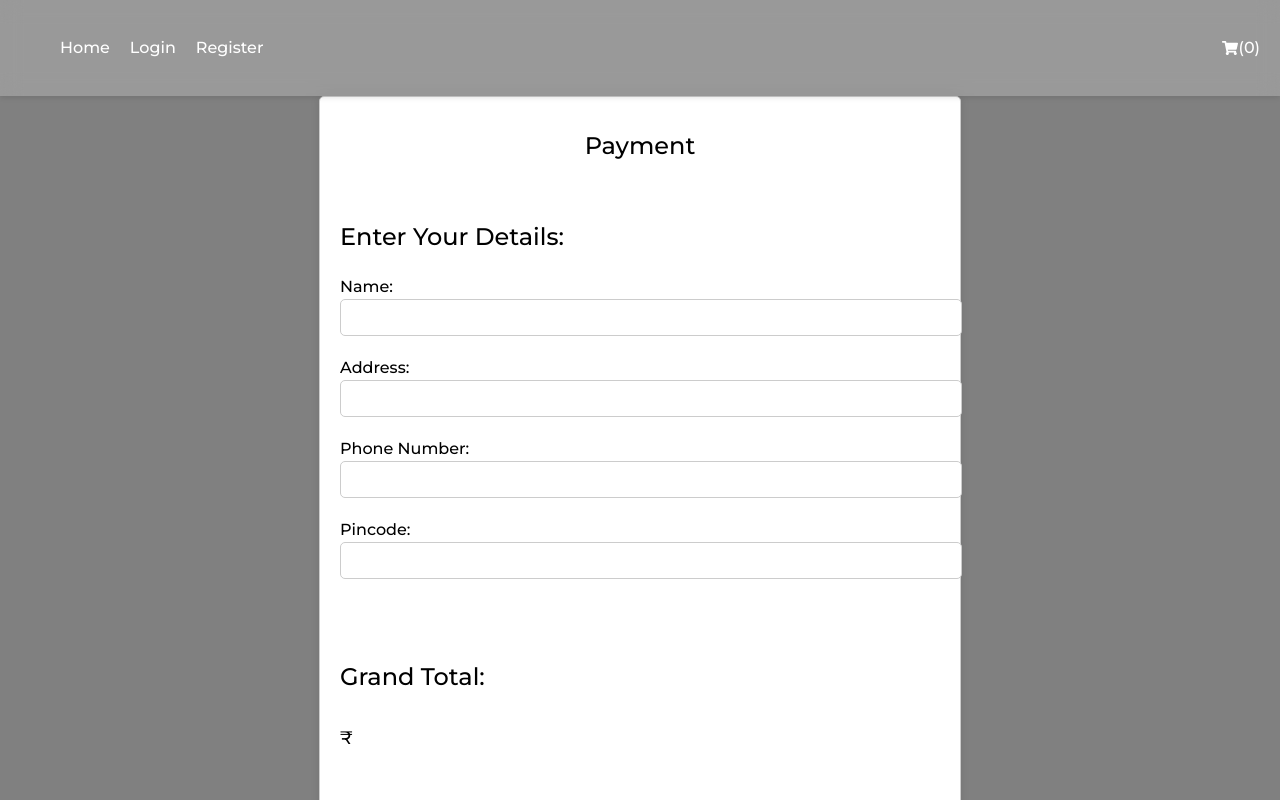
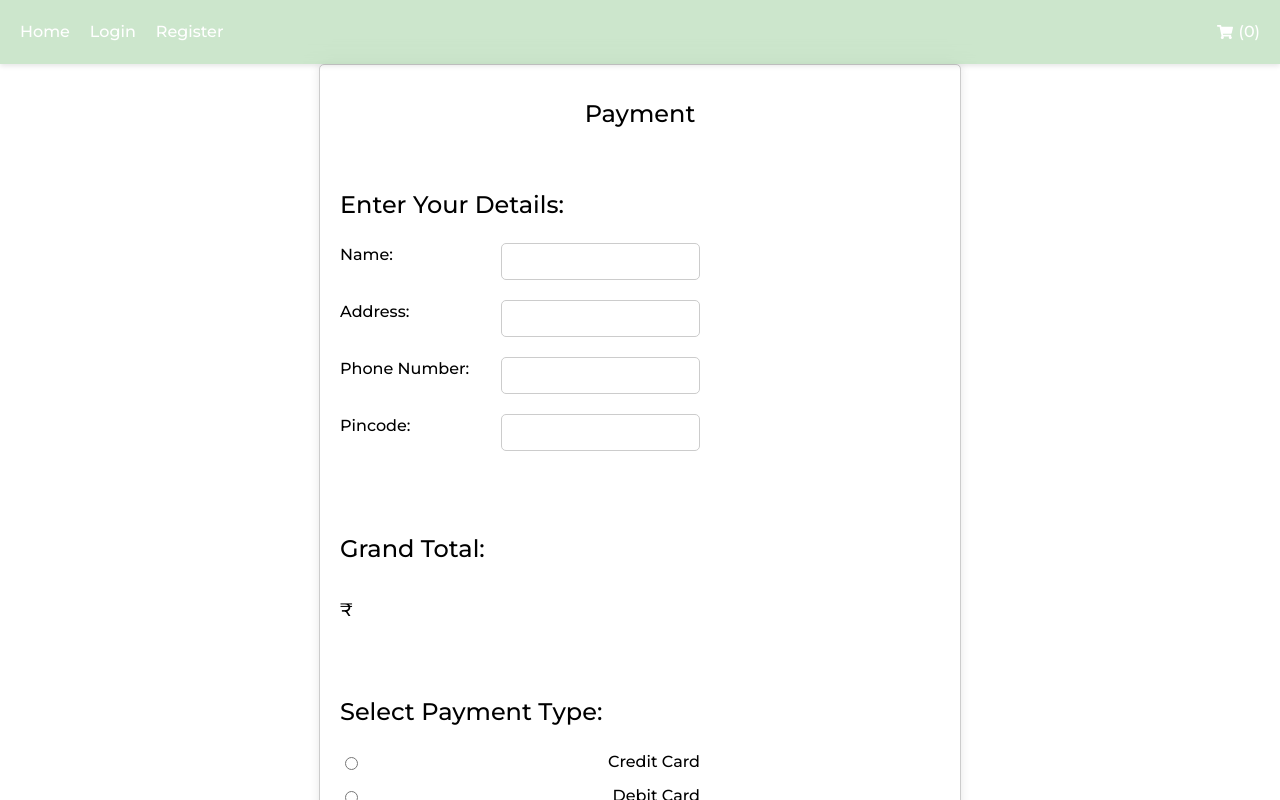
Before and after one commit to MohitNamdev22/MedFlip, a React (Vite) app in the folder MedFlip Mini Project/medflip-frontend/: page /payment in a window 1280 px wide. Shown: the top 800 px of the page. Built offline with nearby package versions, Linux system fonts and the light colour scheme; no server answers.

Commit message:
navbar and background styling

```diff
--- a/MedFlip Mini Project/medflip-frontend/src/App.jsx
+++ b/MedFlip Mini Project/medflip-frontend/src/App.jsx
@@ -14,7 +14,7 @@ function App() {
   return (
     <RecoilRoot>
       <CartProvider>
-      <div style={{ width: "100vW", height: "100vh", backgroundColor: "gray" }}>
+      <div style={{ width: "100vW", height: "100vh", backgroundColor: "rgb(233 233 233);" }}>
         <Router>
           <Navbar />
           <Routes>
--- a/MedFlip Mini Project/medflip-frontend/src/components/NavBar.css
+++ b/MedFlip Mini Project/medflip-frontend/src/components/NavBar.css
@@ -1,16 +1,18 @@
 .navbar {
-    background: rgba(255, 255, 255, 0.2); /* Glass morph effect */
+  background: rgba(0, 128, 0, 0.2); /* Using a green color for the background with some transparency */
   backdrop-filter: blur(10px);
   padding: 20px;
   display: flex;
   justify-content: space-between;
   align-items: center;
-    box-shadow: 0 2px 5px rgba(0, 0, 0, 0.1); /* Box shadow for depth */
+  box-shadow: 0 2px 5px rgba(0, 0, 0, 0.1);
 }
 
 .navbar-list {
   list-style-type: none;
   display: flex;
+  margin: 0;
+  padding: 0;
 }
 
 .navbar-list li {
@@ -18,14 +20,18 @@
 }
 
 .navbar-link {
-    color: #fff;
+  color: #fff; /* White color for the text */
   text-decoration: none;
   font-weight: bold;
-
   display: flex;
   align-items: center;
+  transition: color 0.3s;
 }
 
 .navbar-link:hover {
-    color: #ffcc00; /* Change color on hover */
+  color: #ffcc00; /* Yellow color for the text on hover */
 }
+
+.navbar-link svg {
+  margin-right: 5px;
+}
--- a/MedFlip Mini Project/medflip-frontend/src/components/Payment.css
+++ b/MedFlip Mini Project/medflip-frontend/src/components/Payment.css
@@ -20,14 +20,16 @@
   }
 
   .payment-label {
-    display: block;
+    display: flex;
+    justify-content: space-between;
     margin-bottom: 10px;
+    margin-right: 15rem;
     font-weight: bold;
   }
 
   .payment-input {
-    width: 100%;
     padding: 10px;
+
     margin-bottom: 10px;
     border: 1px solid #ccc;
     border-radius: 5px;
--- a/MedFlip Mini Project/medflip-frontend/src/index.css
+++ b/MedFlip Mini Project/medflip-frontend/src/index.css
@@ -6,7 +6,8 @@
 
   color-scheme: light dark;
   color: rgba(255, 255, 255, 0.87);
-  background-color: #242424;
+  background-color: #f6f6f7;
+  ;
 
   font-synthesis: none;
   text-rendering: optimizeLegibility;
```
Lines whose indentation alone changed are shown as unchanged.
